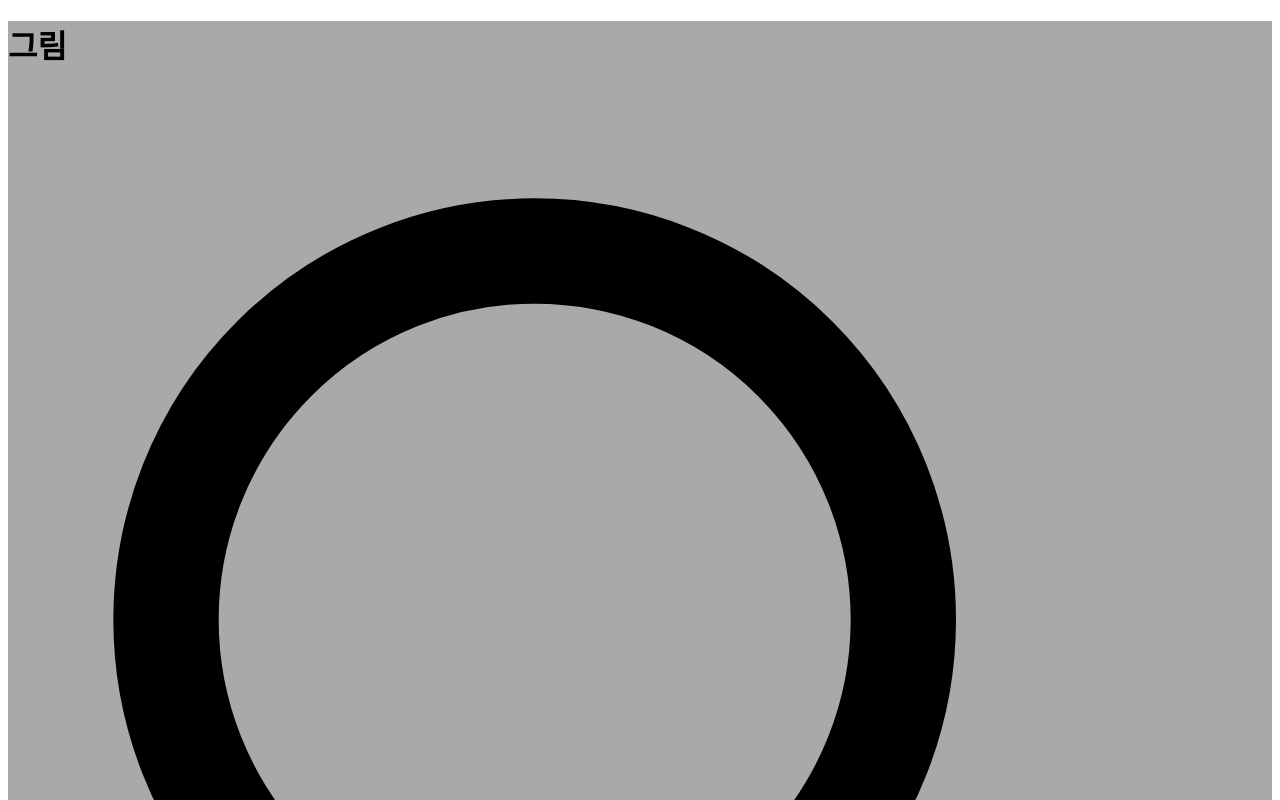
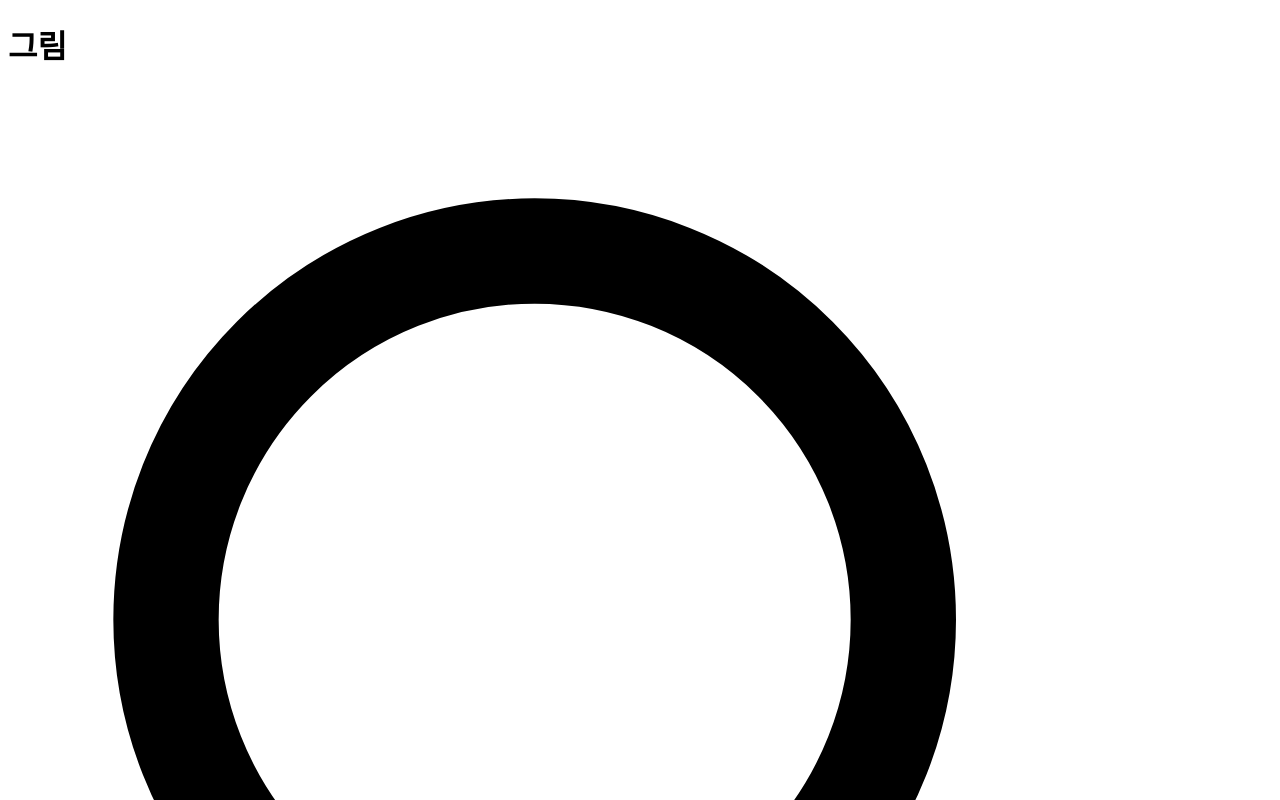
Before and after one commit to dimasmiftah/pisangparektor, a React (Create React App) app: page / in a window 1280 px wide. Shown: the top 800 px of the page. Built offline with nearby package versions, Linux system fonts and the light colour scheme; the HTML template or start-up script is replaced by a standard one.

Commit message:
fix react-scripts error

```diff
--- a/package.json
+++ b/package.json
@@ -11,6 +11,7 @@
     "@types/react": "^16.9.53",
     "@types/react-dom": "^16.9.8",
     "@types/react-router-dom": "^5.1.7",
+    "node-sass": "4.14.1",
     "react": "^17.0.1",
     "react-dom": "^17.0.1",
     "react-router-dom": "^5.2.0",
--- a/src/routes/Home/Home.module.scss
+++ b/src/routes/Home/Home.module.scss
@@ -1,3 +1,2 @@
 .home {
-  background-color: darkgray;
 }
```
Also changed, not shown: 1 other file (tests, documents, lock files or other folders).
